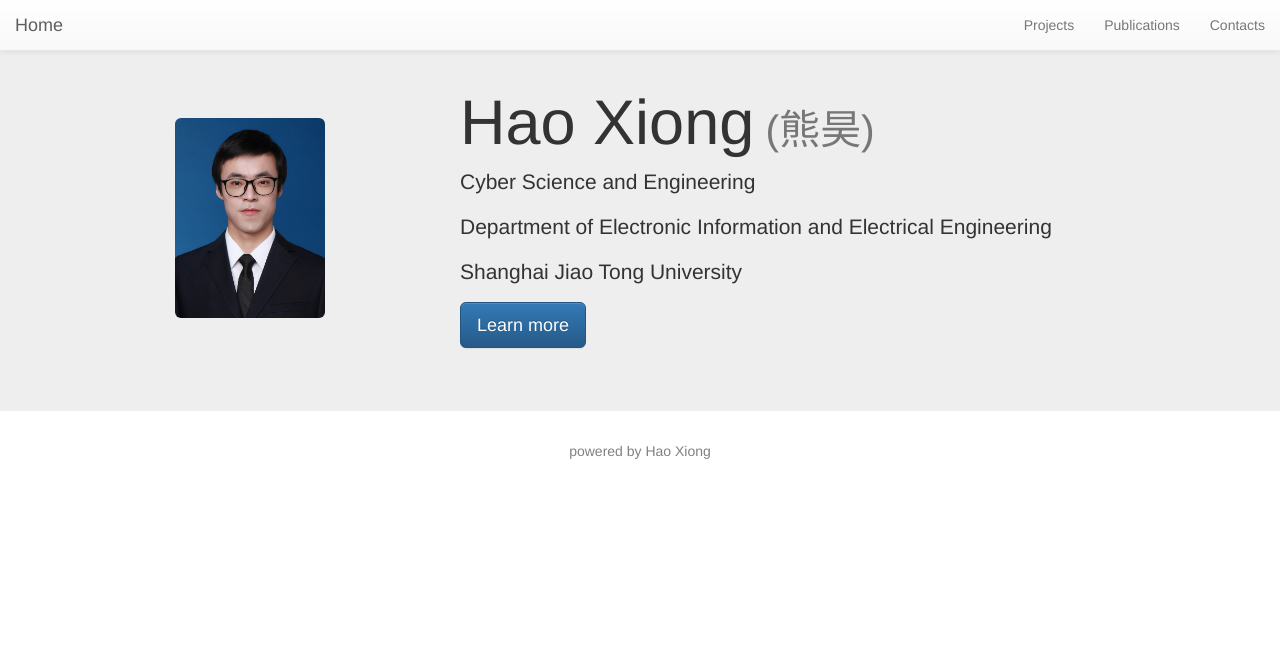
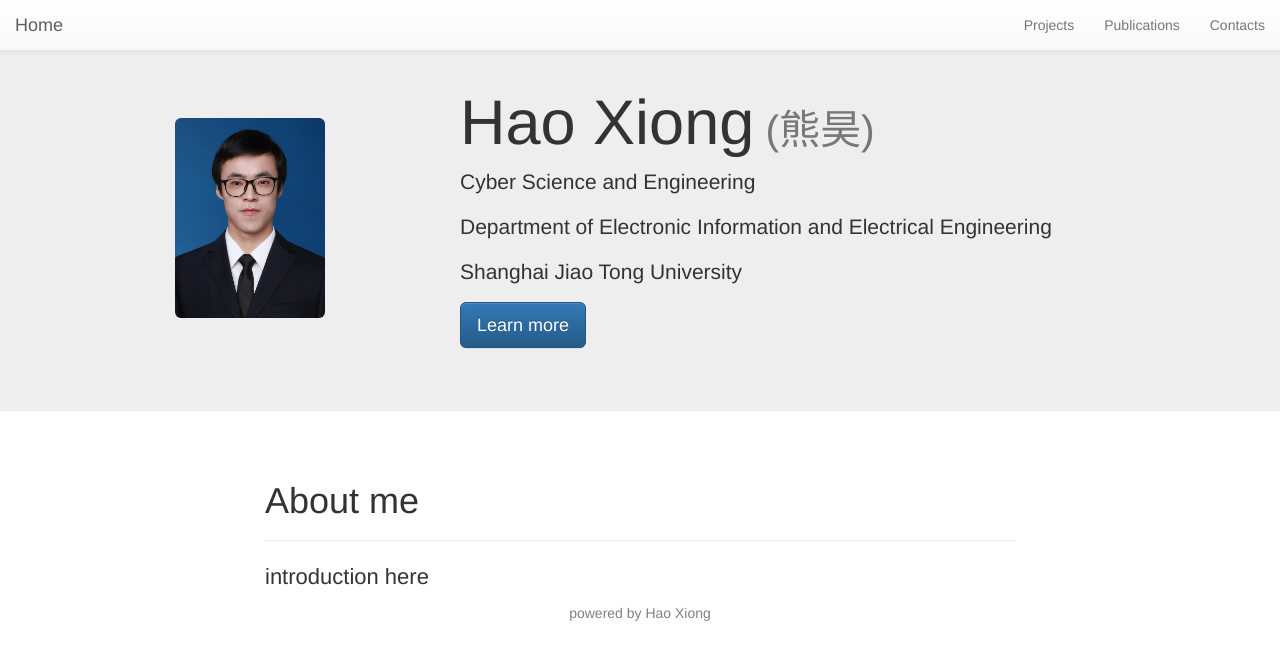
Before and after one commit to Tracyqyt/Tracyqyt.github.io, a plain HTML site: page index.html in a window 1280 px wide. Drawn offline with nearby package versions, Linux system fonts and the light colour scheme.

Commit message:
with page header

```diff
--- a/index.html
+++ b/index.html
@@ -16,6 +16,7 @@
 	<script src="https://cdn.jsdelivr.net/npm/bootstrap@3.3.7/dist/js/bootstrap.min.js" integrity="sha384-Tc5IQib027qvyjSMfHjOMaLkfuWVxZxUPnCJA7l2mCWNIpG9mGCD8wGNIcPD7Txa" crossorigin="anonymous"></script>
 
 	body { padding-top: 70px; }
+	p {font-size: 50px; }
 
     <title>Hao Xiong's Homepage</title>
   </head>
@@ -62,6 +63,19 @@
 	</div>
   </div>
 
+  <div class="container">
+  <div class="row">
+    <div class="col-md-2"></div>
+	<div class="col-md-8">
+	  <div class="page-header"><h1>About me</h1></div>
+	  <p style="font-size: 22px; font-weight: normal;">introduction here</p>
+    <div class="col-md-2"></div>
+  </div>
+  </div>
+
+
+
+
 
   <div class="copyright" style="text-align:center;color:gray"><p>powered by Hao Xiong</p></div>
 
```
Also changed, not shown: pic/karate.png (added), 1 other file.
